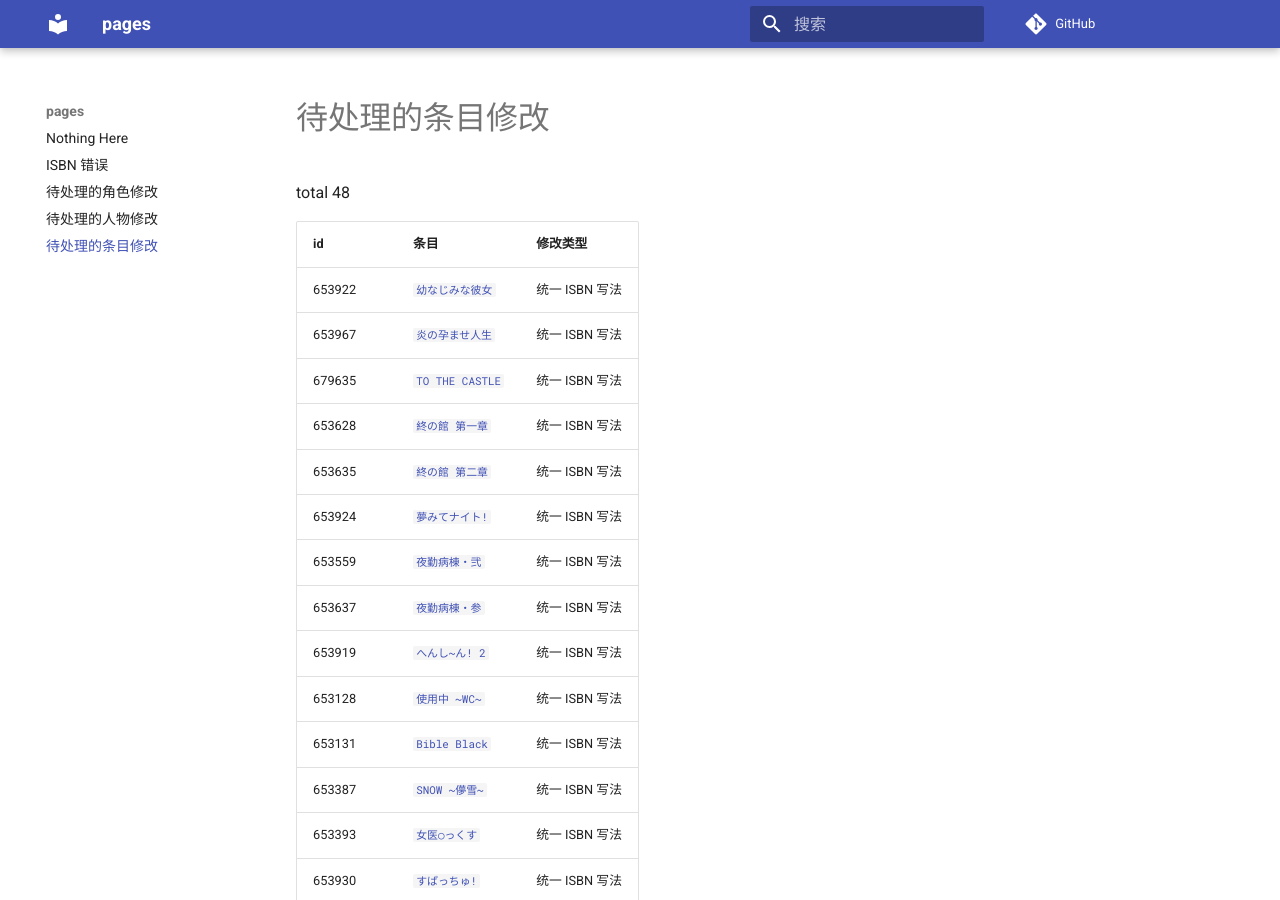
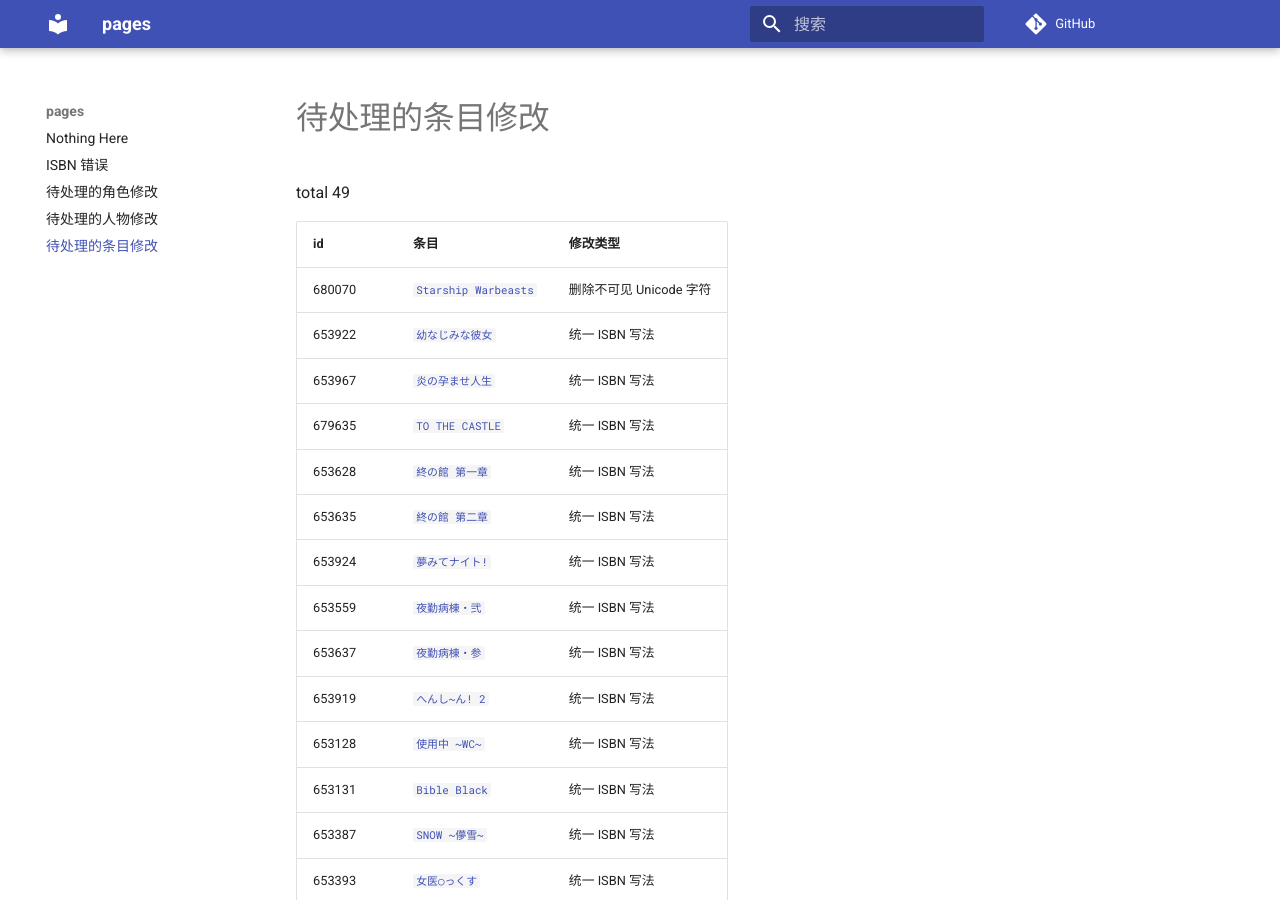
Before and after one commit to trim21/bangumi-pages, an MkDocs documentation site: the page built from docs/pending-subject-changes.md, in a window 1280 px wide and 900 px high. Built offline with MkDocs 1.6.1 and Material for MkDocs 9.7.7, drawn with Linux system fonts in a browser that asks for light colours; comment, search, counter and statistics services are not loaded.

Commit message:
update pending-changes.md

```diff
--- a/docs/pending-subject-changes.md
+++ b/docs/pending-subject-changes.md
@@ -1,9 +1,10 @@
 # 待处理的条目修改
 
-total 48
+total 49
 
 | id | 条目 | 修改类型 |
 | --- | --- | --- |
+| 680070 | [`Starship Warbeasts`](https://bgm.tv/subject/680070) | 删除不可见 Unicode 字符 |
 | 653922 | [`幼なじみな彼女`](https://bgm.tv/subject/653922) | 统一 ISBN 写法 |
 | 653967 | [`炎の孕ませ人生`](https://bgm.tv/subject/653967) | 统一 ISBN 写法 |
 | 679635 | [`TO THE CASTLE`](https://bgm.tv/subject/679635) | 统一 ISBN 写法 |
```
